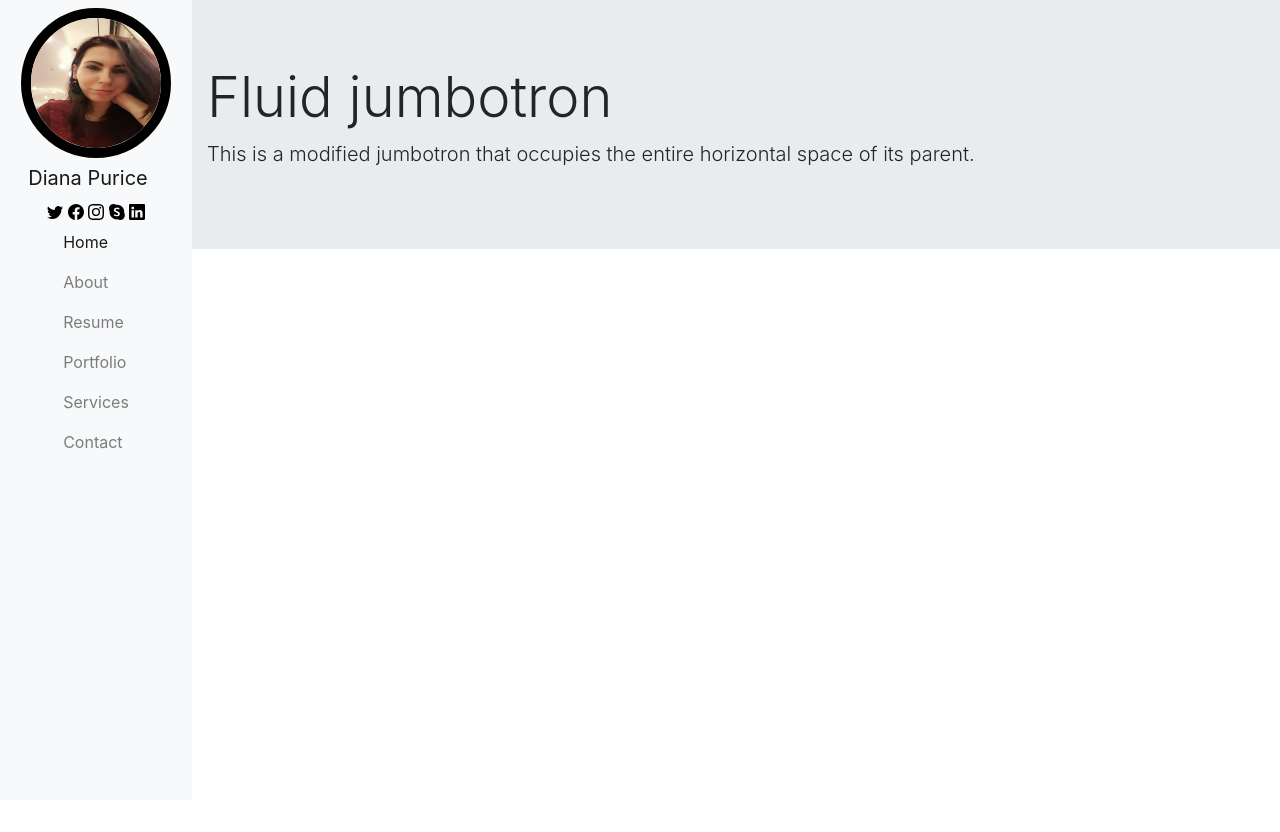
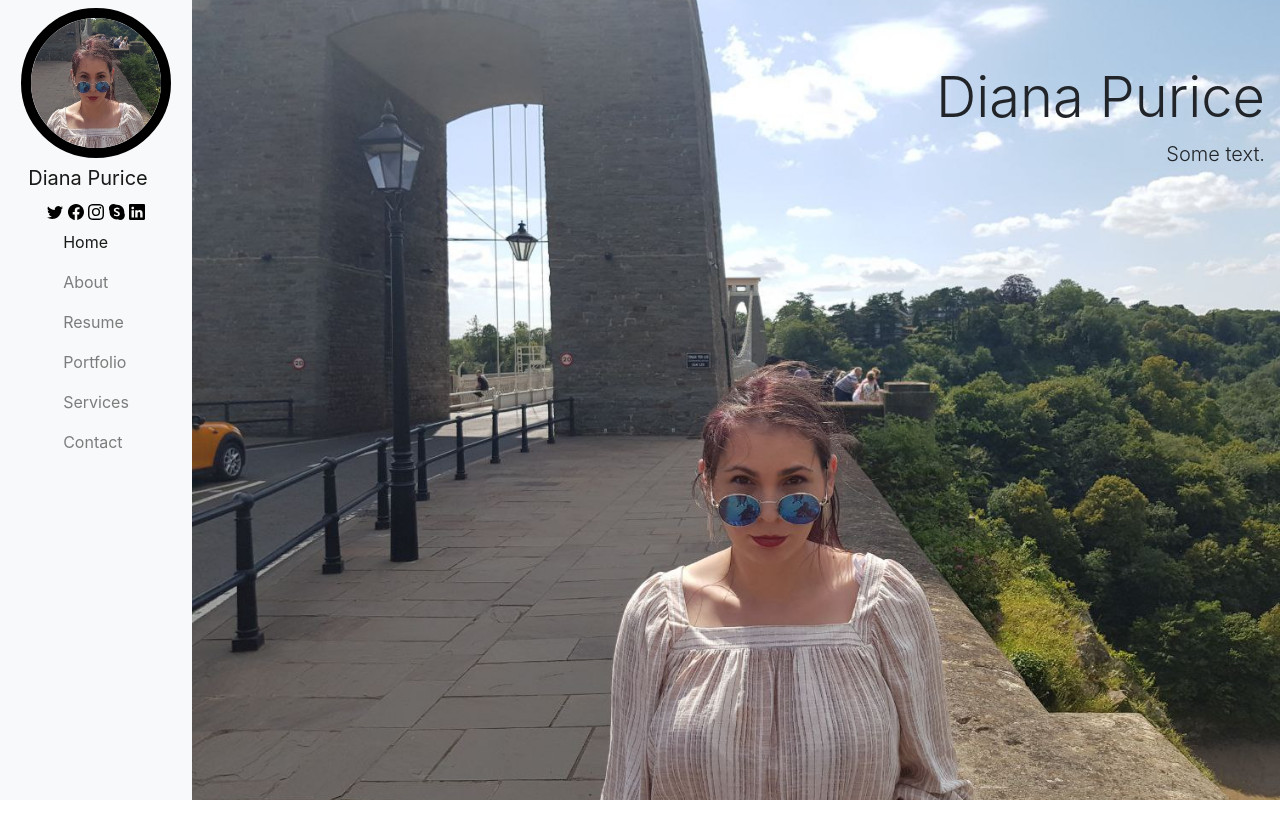
Before and after one commit to DianaPurice/D.Purice-Bootstrap-Portfolio, a website: page index.html in a window 1280 px wide. Before the commit the page ends 800 px from the top, so only its background shows below. Drawn offline with nearby package versions, Linux system fonts and the light colour scheme.

Commit message:
Structured hero section

```diff
--- a/css/style.css
+++ b/css/style.css
@@ -56,4 +56,17 @@
         position: relative;
         left: 15%;
     }
+    .jumbotron {
+        height: 100vh;
+        background-image: url(../images/photo_2023-03-07_15-05-45.jpg);
+        background-size: cover;
+        background-repeat: no-repeat;
+        background-position: center;
+    }
+    .jumbotron .container {
+        text-align: end;
+        display: flex;
+        flex-direction: column;
+        justify-items: end;
+    }
 }
--- a/index.html
+++ b/index.html
@@ -33,7 +33,7 @@
     <nav class="navbar navbar-expand-lg navbar-light bg-light">
       <div class="avatar">
         <img
-          src="./images/photo_2023-01-23_12-43-14.jpg"
+          src="./images/1.jpg"
           alt="profile picture"
         />
         <a class="navbar-brand" href="#">Diana Purice</a>
@@ -76,8 +76,8 @@
     <main>
         <div class="jumbotron jumbotron-fluid">
             <div class="container">
-              <h1 class="display-4">Fluid jumbotron</h1>
-              <p class="lead">This is a modified jumbotron that occupies the entire horizontal space of its parent.</p>
+              <h1 class="display-4">Diana Purice</h1>
+              <p class="lead">Some text.</p>
             </div>
           </div>
     </main>
```
Also changed, not shown: images/1.jpg (added), images/photo_2023-03-07_15-05-45.jpg (added).
